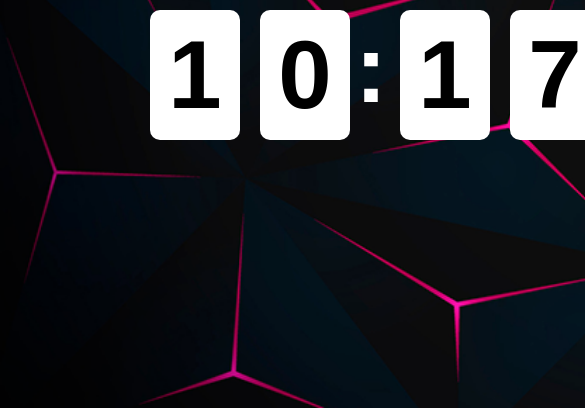
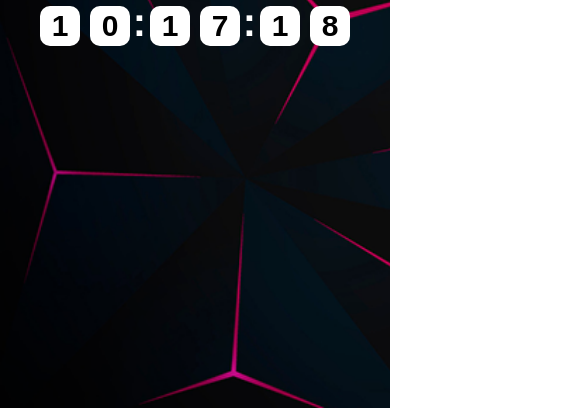
Before and after one commit to Kiper02/Watch, a plain HTML site: page index.html in a window 390 px wide. Shown: the part 436-844 px from the top of the page, 585 px wide, since content can reach past the window. Drawn offline with Linux system fonts and the light colour scheme; a web font is replaced by a local one.

Commit message:
Update main.css

```diff
--- a/main.css
+++ b/main.css
@@ -14,7 +14,8 @@ body {
 
 .container {
     display: flex;
-    min-width: 1000px;
+    margin: 0 auto;
+    max-width: 1000px;
     height: 100vh;
     align-items: center;
     justify-content: center;
@@ -71,3 +72,44 @@ body {
     font-size: 96px;
     color: black;
 }
+
+
+
+
+@media (max-width: 500px) {
+
+    body {
+        max-width: 500px;
+    }
+
+    .container {
+        max-width: 300px;
+
+    }
+
+    .block {
+        width: 40px;
+        height: 40px;
+    }
+
+    .watch {
+        font-size: 16px;
+    }
+    .time__value {
+        font-size: 30px;
+    }
+
+    .separation {
+        top: -33px;
+        right: -16px;
+        font-size: 40px;
+    }
+
+    .time {
+        gap: 20px;
+    }
+
+    .block__flex {
+        gap: 10px;
+    }
+}
```
